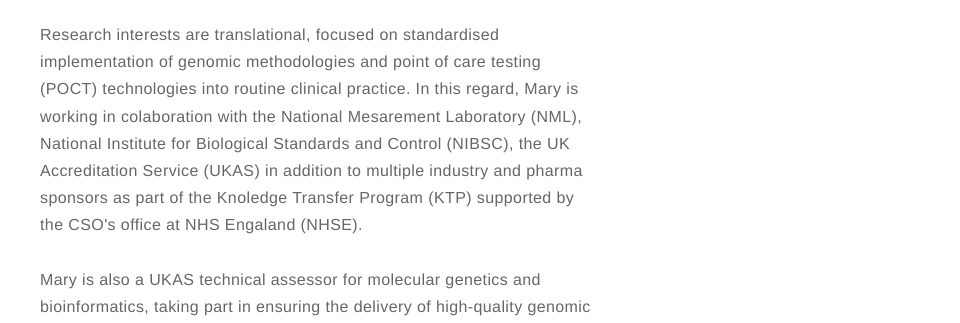
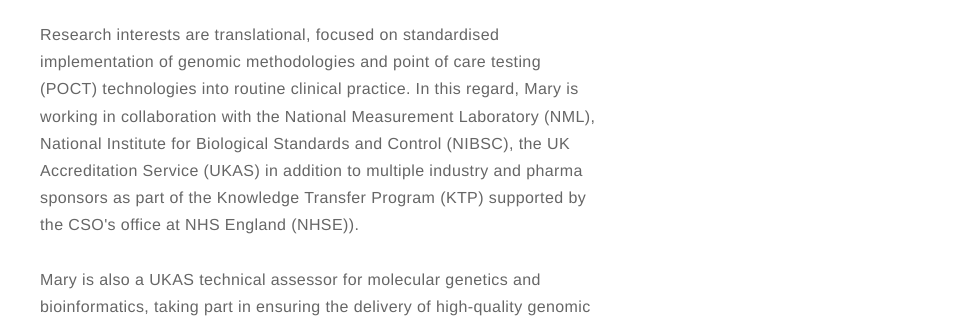
Before and after one commit to AlikianM/alikianm.github.io, a Jekyll site: the page built from about.md, in a window 1280 px wide. Shown: the part 949-1272 px from the top of the page, without its empty margins (320-1280 px from the left). Built offline with Jekyll 4.4.1, drawn with Linux system fonts in a browser that asks for light colours.

Commit message:
Update about.md

```diff
--- a/about.md
+++ b/about.md
@@ -10,7 +10,7 @@ layout: page
 In addition to her clinical role, Mary takes pride in leadership, education and developing people and systems. She enjoys collaborative working, planning and setting up systematic solutions to complex problems. She finds satisfaction in having an impact, influencing and making a difference where she works.
 <br>
 <br>
-Research interests are translational, focused on standardised implementation of genomic methodologies and point of care testing (POCT) technologies into routine clinical practice. In this regard, Mary is working in colaboration with the National Mesarement Laboratory (NML), National Institute for Biological Standards and Control (NIBSC), the UK Accreditation Service (UKAS) in addition to multiple industry and pharma sponsors as part of the Knoledge Transfer Program (KTP) supported by the CSO's office at NHS Engaland (NHSE).
+Research interests are translational, focused on standardised implementation of genomic methodologies and point of care testing (POCT) technologies into routine clinical practice. In this regard, Mary is working in collaboration with the National Measurement Laboratory (NML), National Institute for Biological Standards and Control (NIBSC), the UK Accreditation Service (UKAS) in addition to multiple industry and pharma sponsors as part of the Knowledge Transfer Program (KTP) supported by the CSO's office at NHS England (NHSE)).
 <br>
 <br>
 Mary is also a UKAS technical assessor for molecular genetics and bioinformatics, taking part in ensuring the delivery of high-quality genomic testing across the UK.
```
